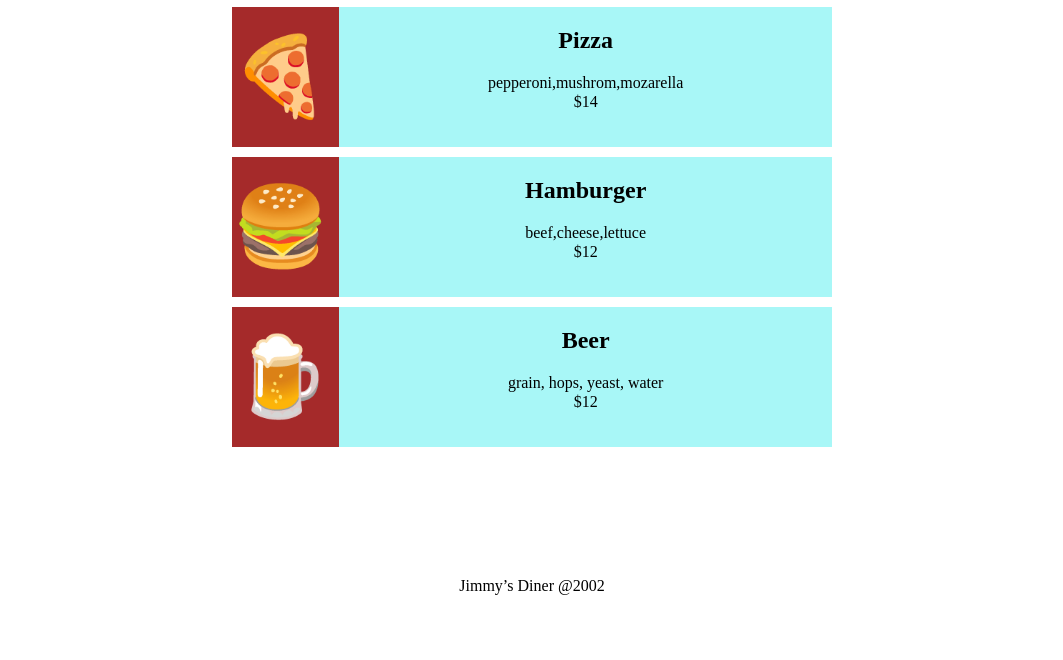
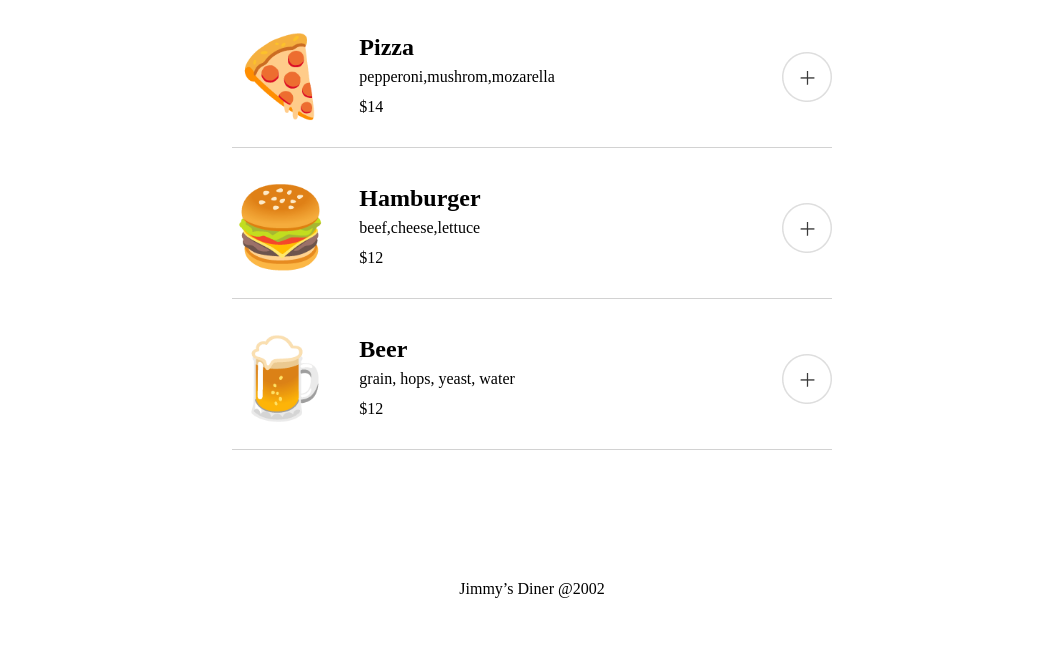
Before and after one commit to djimageonline/restaurant-order-app, a plain HTML site: page index.html in a window 1280 px wide. Shown: the part 170-830 px from the top of the page, without its empty margins (108-1171 px from the left). Drawn offline with nearby package versions, Linux system fonts and the light colour scheme.

Commit message:
added event listner to return proper item comparing dataset.add and menuItem.id, created handleadd menu ffunction

```diff
--- a/index.css
+++ b/index.css
@@ -6,9 +6,12 @@ body {
 
 /* typography and icons */
 
-h1, p {
+h1, h2, p {
     margin: 0;
 }
+
+/* buttons */
+
 
 
 /* layout */
@@ -60,20 +63,27 @@ footer {
     display: flex;
     align-items: center;
     justify-content:center;
-    gap: 10px;
-    background-color: brown;
     margin-top: 10px;
     width: 600px;
     margin-left: auto;
     margin-right: auto;
+    border-bottom: 1px solid #D2D2D2;
+    gap: 10px;
+}
+
+.menu-item-detail{
+line-height: 30px;
 }
 
 .menu-item-container {
+    display: flex;
     width: 508px;
     height: 140px;
-    background-color: rgb(168, 247, 247);
-    margin-left: auto;
-    margin-right: auto;
+    text-align: left;
+    margin-left: 20px;
+    justify-content:  center;
+    flex-direction: column;
+    gap: 10px;
 }
 
 /* Media Queries */
@@ -114,7 +124,6 @@ footer {
 
     .menu-item-container {
         height: 140px;
-        background-color: aqua;
     }
 
 }
--- a/index.js
+++ b/index.js
@@ -1,4 +1,20 @@
 import { menuArray } from "/data.js";
+
+document.addEventListener("click", function (e) {
+  if (e.target.dataset.add) {
+    console.log(e.target.dataset);
+    handleAddMenuItem(e.target.dataset.add);
+  }
+});
+
+function handleAddMenuItem(addId) {
+  const menuItemObject = menuArray.filter(function (menuItem) {
+    console.log("menuObj:", menuItem.id, "addbtn:", addId);
+    return menuItem.id === Number(addId);
+  })[0];
+
+  console.log(menuItemObject);
+}
 
 function getOrderMenuHtml() {
   let orderHtml = "";
@@ -9,10 +25,13 @@ function getOrderMenuHtml() {
       <div class="menu-item-inner">
         <p class="emoji">${menuItem.emoji}</p>
         <div class="menu-item-container">
-          <h2 class="name">${menuItem.name}</h2>
-          <p class="ingredients">${menuItem.ingredients}</p>
-          <p class="price">$${menuItem.price}</p>
+          <span class="menu-item-detail">
+            <h2 class="name">${menuItem.name}</h2>
+            <p class="ingredients">${menuItem.ingredients}</p>
+            <p class="price">$${menuItem.price}</p>
+          </span>
         </div>
+        <img class="add-btns" src="img/add-btn.png" data-add="${menuItem.id}"></img>
       </div>
     </div>
 
```
Also changed, not shown: img/add-btn.png (added).
